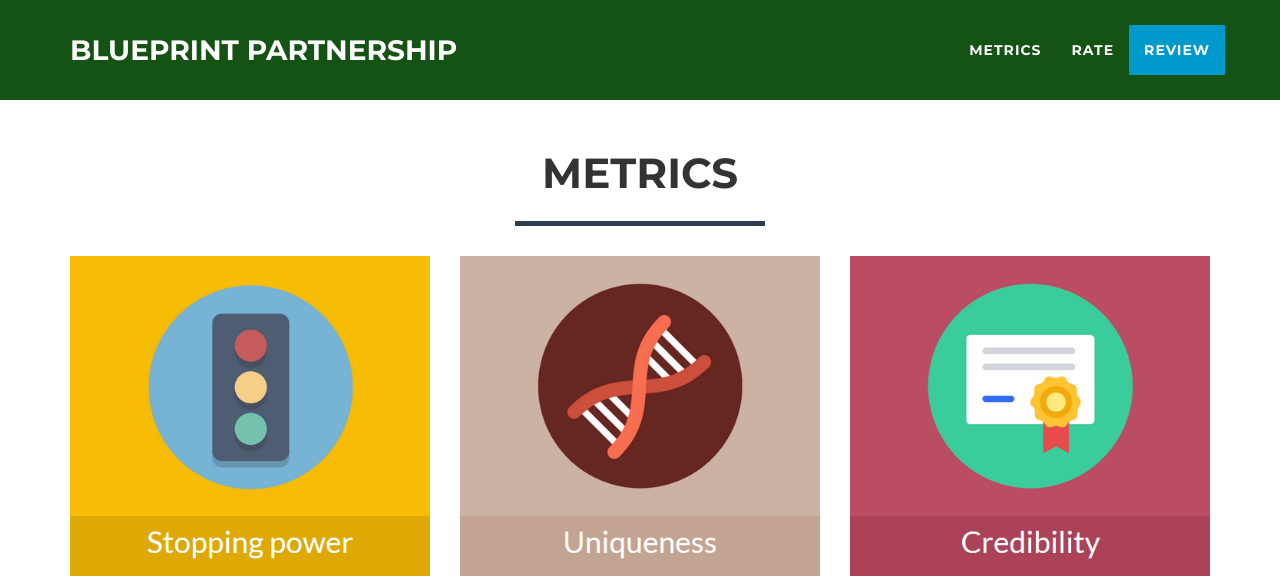
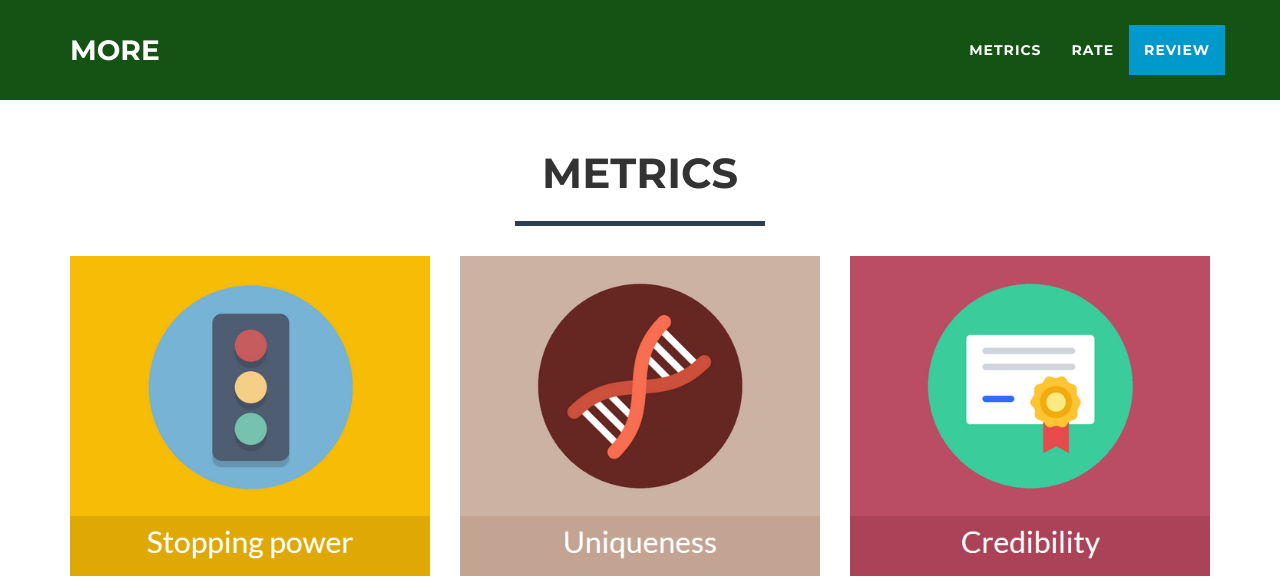
Before and after one commit to pburgoine/creative_concepts, a website: page more.html in a window 1280 px wide. Shown: the top 584 px of the page. Drawn offline with nearby package versions, Linux system fonts and the light colour scheme.

Commit message:
remove branding

```diff
--- a/more.html
+++ b/more.html
@@ -94,7 +94,7 @@
                 <button type="button" class="navbar-toggle" data-toggle="collapse" data-target="#bs-example-navbar-collapse-1">
                     <span class="sr-only">Toggle navigation</span> Menu <i class="fa fa-bars"></i>
                 </button>
-                <a class="navbar-brand" href="index.html">Blueprint Partnership</a>
+                <a class="navbar-brand" href="index.html">More</a>
             </div>
 
             <!-- Collect the nav links, forms, and other content for toggling -->
```
Also changed, not shown: control.html (+1 -1 lines), reach.html (+1 -1 lines).
